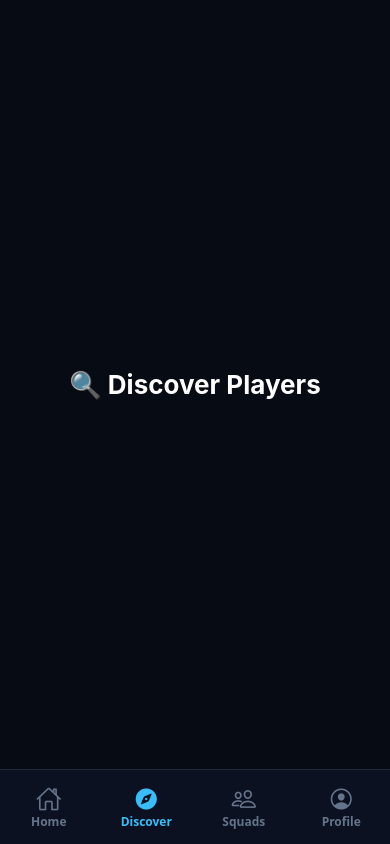
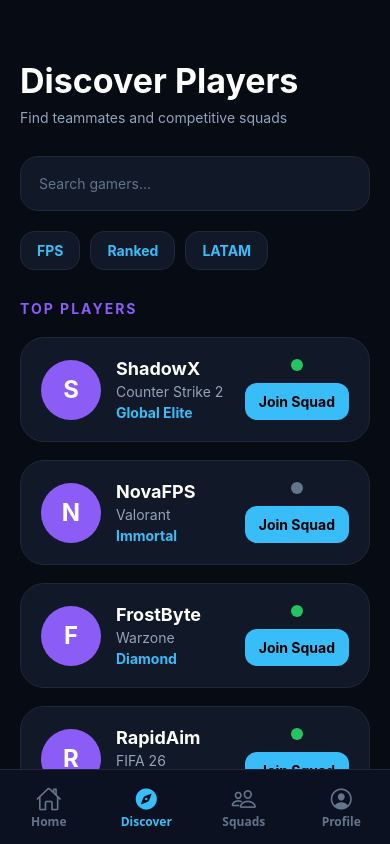
Before and after one commit to DiegoParedes9/GamerHub_agent_changes, a React Native app: screen /Discover in a window 390 px wide. Built offline with nearby package versions, Linux system fonts and the light colour scheme.

Commit message:
pantalla interactiva funcional

```diff
--- /dev/null
+++ b/src/features/gaming/components/GamerCard.js
@@ -0,0 +1,179 @@
+import {
+  View,
+  Text,
+  StyleSheet,
+  TouchableOpacity,
+} from 'react-native';
+
+const COLORS = {
+  background: '#070B14',
+
+  card: '#111827',
+
+  neonBlue: '#38BDF8',
+
+  neonPurple: '#8B5CF6',
+
+  text: '#FFFFFF',
+
+  muted: '#94A3B8',
+
+  border: '#1E293B',
+};
+
+export default function GamerCard({ gamer }) {
+  return (
+    <View style={styles.card}>
+
+      <View style={styles.leftSection}>
+
+        <View style={styles.avatar}>
+          <Text style={styles.avatarText}>
+            {gamer.username.charAt(0)}
+          </Text>
+        </View>
+
+        <View>
+
+          <Text style={styles.username}>
+            {gamer.username}
+          </Text>
+
+          <Text style={styles.game}>
+            {gamer.game}
+          </Text>
+
+          <Text style={styles.rank}>
+            {gamer.rank}
+          </Text>
+
+        </View>
+
+      </View>
+
+      <View style={styles.rightSection}>
+
+        <View
+          style={[
+            styles.statusDot,
+            {
+              backgroundColor: gamer.online
+                ? '#22C55E'
+                : '#64748B',
+            },
+          ]}
+        />
+
+        <TouchableOpacity style={styles.joinButton}>
+          <Text style={styles.joinText}>
+            Join Squad
+          </Text>
+        </TouchableOpacity>
+
+      </View>
+
+    </View>
+  );
+}
+
+const styles = StyleSheet.create({
+  card: {
+    backgroundColor: COLORS.card,
+
+    borderRadius: 24,
+
+    padding: 20,
+
+    marginBottom: 18,
+
+    borderWidth: 1,
+
+    borderColor: COLORS.border,
+
+    flexDirection: 'row',
+
+    justifyContent: 'space-between',
+
+    alignItems: 'center',
+  },
+
+  leftSection: {
+    flexDirection: 'row',
+
+    alignItems: 'center',
+  },
+
+  avatar: {
+    width: 60,
+    height: 60,
+
+    borderRadius: 30,
+
+    backgroundColor: COLORS.neonPurple,
+
+    justifyContent: 'center',
+
+    alignItems: 'center',
+
+    marginRight: 15,
+  },
+
+  avatarText: {
+    color: '#fff',
+
+    fontSize: 24,
+
+    fontWeight: 'bold',
+  },
+
+  username: {
+    color: COLORS.text,
+
+    fontSize: 18,
+
+    fontWeight: 'bold',
+  },
+
+  game: {
+    color: COLORS.muted,
+
+    marginTop: 4,
+  },
+
+  rank: {
+    color: COLORS.neonBlue,
+
+    marginTop: 4,
+
+    fontWeight: 'bold',
+  },
+
+  rightSection: {
+    alignItems: 'center',
+  },
+
+  statusDot: {
+    width: 12,
+    height: 12,
+
+    borderRadius: 10,
+
+    marginBottom: 12,
+  },
+
+  joinButton: {
+    backgroundColor: COLORS.neonBlue,
+
+    paddingHorizontal: 14,
+
+    paddingVertical: 10,
+
+    borderRadius: 12,
+  },
+
+  joinText: {
+    color: '#000',
+
+    fontWeight: 'bold',
+  },
+});
--- /dev/null
+++ b/src/features/gaming/data/gamers.js
@@ -0,0 +1,33 @@
+export const gamers = [
+  {
+    id: 1,
+    username: 'ShadowX',
+    game: 'Counter Strike 2',
+    rank: 'Global Elite',
+    online: true,
+  },
+
+  {
+    id: 2,
+    username: 'NovaFPS',
+    game: 'Valorant',
+    rank: 'Immortal',
+    online: false,
+  },
+
+  {
+    id: 3,
+    username: 'FrostByte',
+    game: 'Warzone',
+    rank: 'Diamond',
+    online: true,
+  },
+
+  {
+    id: 4,
+    username: 'RapidAim',
+    game: 'FIFA 26',
+    rank: 'Elite Division',
+    online: true,
+  },
+];
--- a/src/features/gaming/screens/DiscoverScreen.js
+++ b/src/features/gaming/screens/DiscoverScreen.js
@@ -1,27 +1,83 @@
+import {
+  View,
+  Text,
+  StyleSheet,
+  ScrollView,
+  TextInput,
+} from 'react-native';
+
+import { gamers } from '../data/gamers';
+
+import GamerCard from '../components/GamerCard';
+
 const COLORS = {
   background: '#070B14',
 
   card: '#111827',
 
   neonBlue: '#38BDF8',
+
   neonPurple: '#8B5CF6',
 
   text: '#FFFFFF',
+
   muted: '#94A3B8',
 
   border: '#1E293B',
 };
-import { View, Text, StyleSheet } from 'react-native';
-
-
 
 export default function DiscoverScreen() {
   return (
-    <View style={styles.container}>
-      <Text style={styles.text}>
-        🔍 Discover Players
+    <ScrollView style={styles.container}>
+
+      <Text style={styles.title}>
+        Discover Players
       </Text>
-    </View>
+
+      <Text style={styles.subtitle}>
+        Find teammates and competitive squads
+      </Text>
+
+      <TextInput
+        placeholder="Search gamers..."
+        placeholderTextColor="#64748B"
+        style={styles.searchInput}
+      />
+
+      <View style={styles.filterRow}>
+
+        <View style={styles.filterBadge}>
+          <Text style={styles.filterText}>
+            FPS
+          </Text>
+        </View>
+
+        <View style={styles.filterBadge}>
+          <Text style={styles.filterText}>
+            Ranked
+          </Text>
+        </View>
+
+        <View style={styles.filterBadge}>
+          <Text style={styles.filterText}>
+            LATAM
+          </Text>
+        </View>
+
+      </View>
+
+      <Text style={styles.sectionTitle}>
+        TOP PLAYERS
+      </Text>
+
+      {gamers.map((gamer) => (
+        <GamerCard
+          key={gamer.id}
+          gamer={gamer}
+        />
+      ))}
+
+    </ScrollView>
   );
 }
 
@@ -31,16 +87,80 @@ const styles = StyleSheet.create({
 
     backgroundColor: COLORS.background,
 
-    justifyContent: 'center',
-
-    alignItems: 'center',
+    paddingHorizontal: 20,
   },
 
-  text: {
+  title: {
     color: COLORS.text,
 
-    fontSize: 26,
+    fontSize: 34,
+
+    fontWeight: 'bold',
+
+    marginTop: 60,
+  },
+
+  subtitle: {
+    color: COLORS.muted,
+
+    marginTop: 8,
+
+    marginBottom: 30,
+  },
+
+  searchInput: {
+    backgroundColor: COLORS.card,
+
+    borderRadius: 18,
+
+    padding: 18,
+
+    color: '#fff',
+
+    borderWidth: 1,
+
+    borderColor: COLORS.border,
+
+    marginBottom: 20,
+  },
+
+  filterRow: {
+    flexDirection: 'row',
+
+    marginBottom: 30,
+  },
+
+  filterBadge: {
+    backgroundColor: COLORS.card,
+
+    paddingHorizontal: 16,
+
+    paddingVertical: 10,
+
+    borderRadius: 14,
+
+    marginRight: 10,
+
+    borderWidth: 1,
+
+    borderColor: COLORS.border,
+  },
+
+  filterText: {
+    color: COLORS.neonBlue,
 
     fontWeight: 'bold',
   },
+
+  sectionTitle: {
+    color: COLORS.neonPurple,
+
+    fontSize: 14,
+
+    fontWeight: 'bold',
+
+    letterSpacing: 2,
+
+    marginBottom: 20,
+  },
 });
```
Also changed, not shown: src/features/gaming/components/GameCard.js (deleted, +0 -52 lines).
